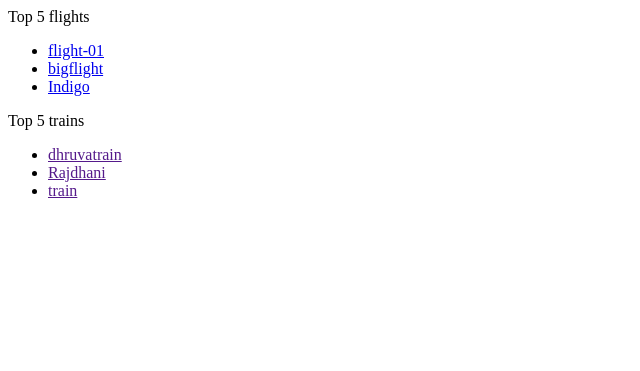
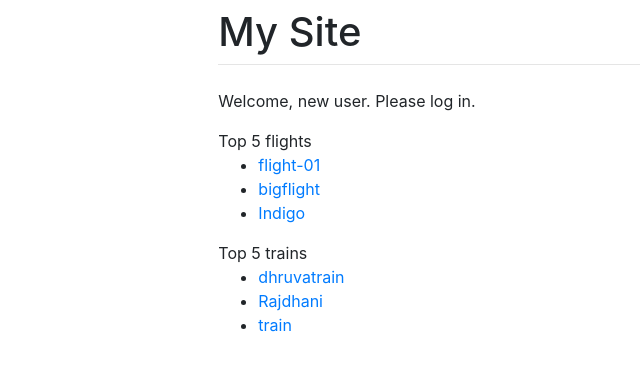
Before and after one commit to akillkumar/ravel, a Django app: page /myapp/ in a window 1280 px wide. Shown: the top 371 px of the page, without its empty margins (0-640 px from the left). Run offline with Django 3.2, Linux system fonts and the light colour scheme; data comes from the database, SQL or seed files in the repository; both versions use the stored data as it was after the commit; some libraries are stand-ins or nearby versions.

Commit message:
user auth

```diff
--- a/ravel/myapp/templates/myapp/details.html
+++ b/ravel/myapp/templates/myapp/details.html
@@ -1,8 +1,10 @@
 {% extends 'myapp/base.html' %}
 
+{% block content %}
     <h1>{{ flight.flight_name }}</h1>
     <ul>
         <li>{{ flight.flight_number }}</li>
         <li>{{ flight.origin }}</li>
         <li>{{ flight.dest }}</li>
     </ul>
+{% endblock %}
--- a/ravel/myapp/templates/myapp/index.html
+++ b/ravel/myapp/templates/myapp/index.html
@@ -1,7 +1,16 @@
+{% extends 'myapp/base.html' %}
+
+{% block content%}
+
+    {% if user.is_authenticated %}
+        <p>Hello, {{ user.get_username }}.</p>
+    {% else %}
+        <p>Welcome, new user. Please log in.</p>
+    {% endif %}
+
     {% block flight_title %}
         Top 5 flights
     {% endblock %}
-
     {% if flight_list %}
         <ul>
         {% for flight in flight_list %}
@@ -25,3 +34,4 @@
     {% else %}
         <p>No Flights are available.</p>
     {% endif %}
+{% endblock %}
```
Also changed, not shown: ravel/db.sqlite3, ravel/register/templates/registration/login.html (indentation only). Lines whose indentation alone changed are shown as unchanged.
